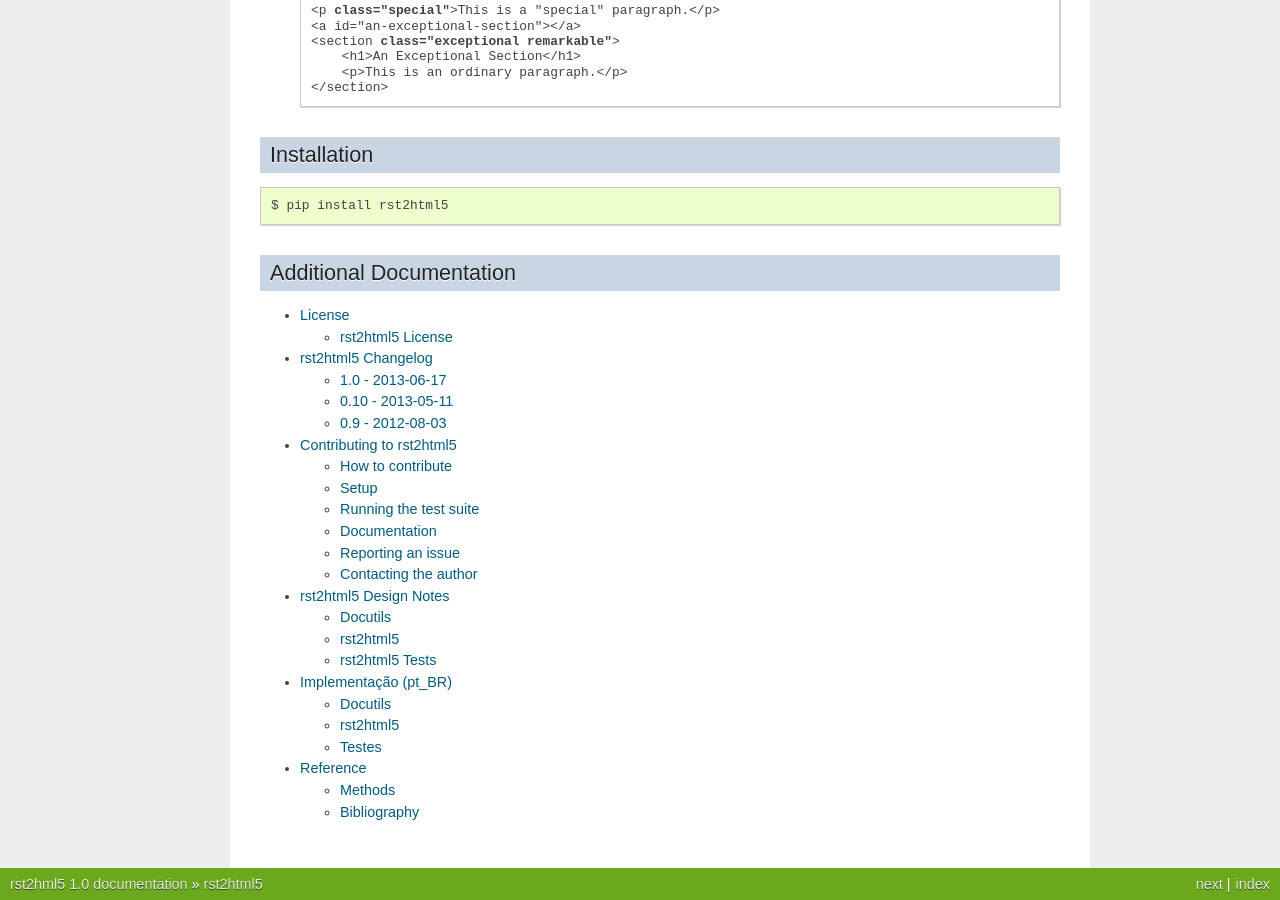
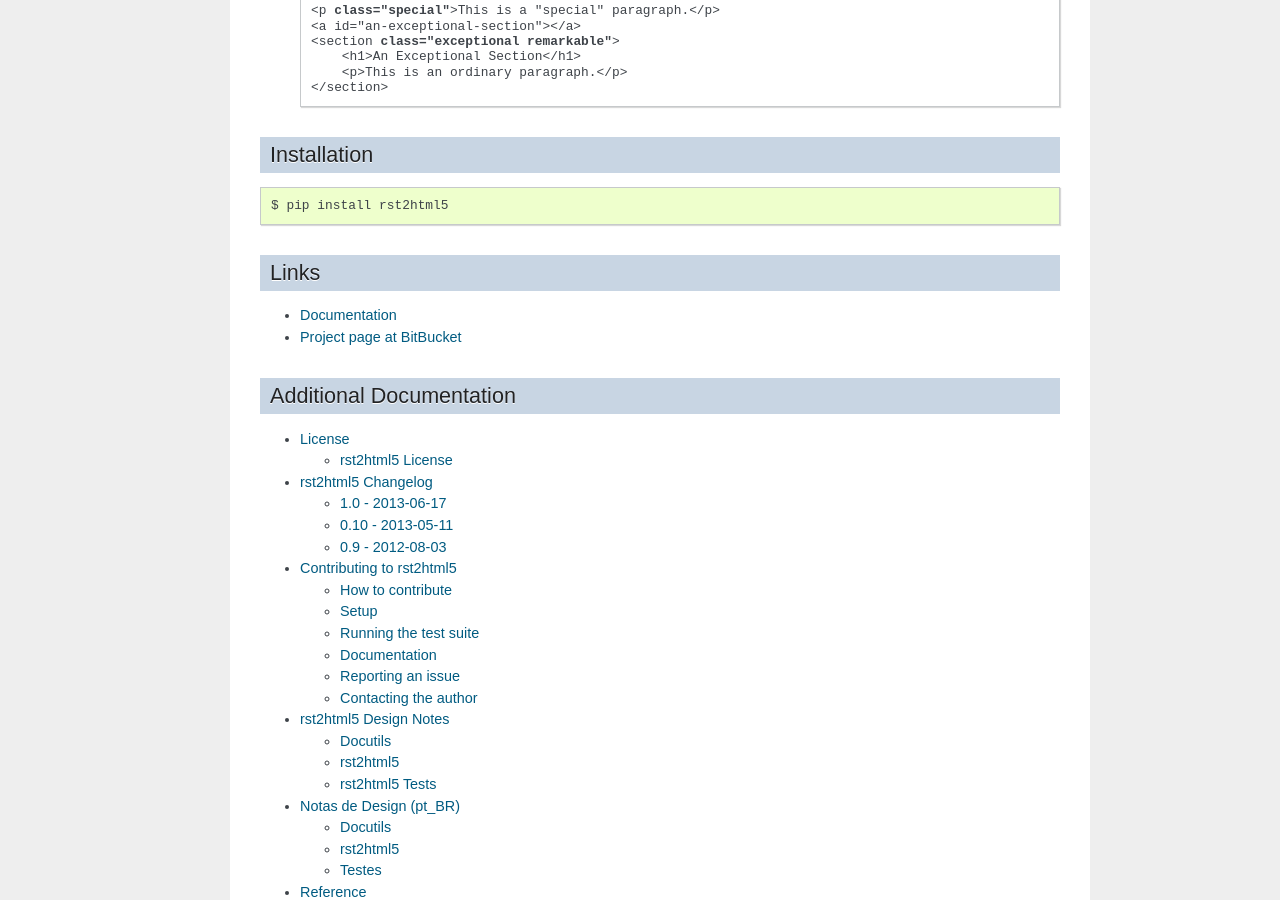
Before and after one commit to andredias/rst2html5, a Sphinx documentation site: the page built from doc/index.rst, in a window 1280 px wide and 900 px high, scrolled down 2609 px. Built offline with Sphinx 7.4.7, drawn with Linux system fonts in a browser that asks for light colours.

Commit message:
doc: links to documentation and project page

```diff
--- a/README.txt
+++ b/README.txt
@@ -181,4 +181,13 @@
     $ pip install rst2html5
 
 
+Links
+=====
+
+* `Documentation`__
+* `Project page at BitBucket`__
+
+
 .. __: http://docutils.sourceforge.net/docs/ref/rst/directives.html#class
+.. __: https://rst2html5.readthedocs.org/
+.. __: https://bitbucket.org/andre_felipe_dias/rst2html5
--- a/doc/design_notes.pt_br.rst
+++ b/doc/design_notes.pt_br.rst
@@ -1,6 +1,6 @@
-=====================
-Implementação (pt_BR)
-=====================
+=======================
+Notas de Design (pt_BR)
+=======================
 
 O texto a seguir descreve o conhecimento coletado durante a implementação do rst2html5.
 Certamente não está completo e talvez nem esteja exato,
```
